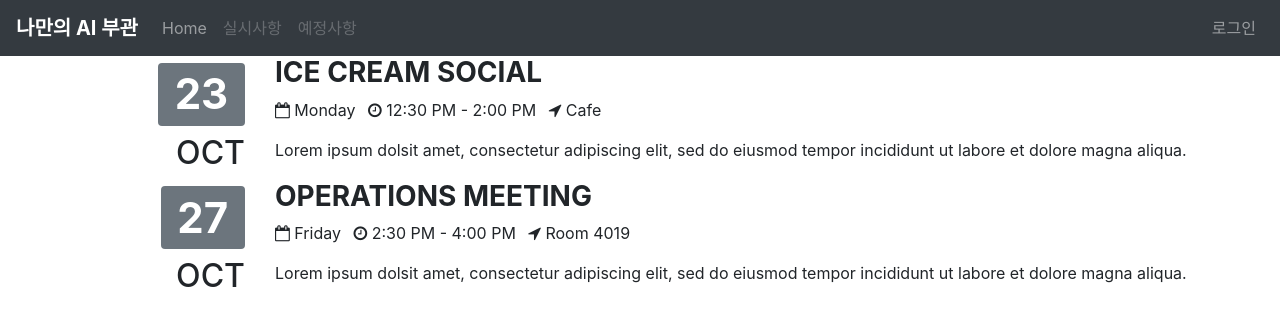
After one commit to osamhack2021/AI_PersonalAIAdjutant_Posung, a Django app: page /schedule in a window 1280 px wide. The commit adds this page. Shown: the top 326 px of the page. Run offline with Django 3.2, Linux system fonts and the light colour scheme; some libraries are stand-ins or nearby versions.

Commit message:
Flow Chart에 따른 웹 ui 수정

```diff
--- a/project/Board/Board/settings.py
+++ b/project/Board/Board/settings.py
@@ -33,6 +33,7 @@ DEBUG = True
 ALLOWED_HOSTS = [
     'localhost',
     'azure-demo-app.azurewebsites.net',
+    'azure-demo-app-2.azurewebsites.net',
 ]
 
 
--- a/project/Board/board_app/urls.py
+++ b/project/Board/board_app/urls.py
@@ -6,6 +6,7 @@ from django.conf.urls.static import static
 urlpatterns = [
     path('', views.index, name='index'),
     path('post', views.post, name='post'),
-    path('post/<int:id>', views.detail, name='detail')
+    path('post/<int:id>', views.detail, name='detail'),
+    path('schedule', views.schedule, name='schedule'),
 
 ] + static(settings.STATIC_URL, document_root=settings.STATIC_ROOT)
--- a/project/Board/board_app/views.py
+++ b/project/Board/board_app/views.py
@@ -26,3 +26,16 @@ def detail(request, id):
     except Board.DoesNotExist:
         raise Http404("Does not exist!")
     return render(request, 'detail.html', {'board': board})
+
+def schedule(request):
+    if request.method == "POST":
+        author = request.POST['author']
+        title = request.POST['title']
+        content = request.POST['content']
+        created_date = request.POST['created_date']
+        created_time = request.POST['created_time']
+        board = Board(author=author, title=title, content=content, created_date=created_date, created_time=created_time)
+        board.save()
+        return HttpResponseRedirect(reverse('index'))
+    else:
+        return render(request, 'schedule.html')
--- /dev/null
+++ b/project/Board/templates/schedule.html
@@ -0,0 +1,85 @@
+{% load static %}
+<!DOCTYPE html>
+<html lang="ko">
+<head>
+    <meta charset="UTF-8">
+    <title>게시판 - 목록</title>
+    <link rel="stylesheet" href="{% static 'bootstrap/css/bootstrap.min.css' %}">
+</head>
+<body>
+    <nav class="navbar navbar-expand-md navbar-dark bg-dark">
+        <a class="navbar-brand" href="/"><strong>나만의 AI 부관</strong></a>
+        <button class="navbar-toggler" type="button" data-toggle="collapse" data-target="#navbarsExample04" aria-controls="navbarsExample04" aria-expanded="false" aria-label="Toggle navigation">
+          <span class="navbar-toggler-icon"></span>
+        </button>
+
+        <div class="collapse navbar-collapse" id="navbarsExample04">
+          <ul class="navbar-nav mr-auto">
+            <li class="nav-item">
+              <a class="nav-link" href="/">Home <span class="sr-only">(current)</span></a>
+            </li>
+            {% if user.is_authenticated %}
+            <li class="nav-item">
+              <a class="nav-link" href="">실시사항</a>
+            </li>
+            <li class="nav-item active">
+                <a class="nav-link" href="schedule">예정사항</a>
+            </li>
+            {% else %}
+            <li class="nav-item">
+              <a class="nav-link disabled" href="">실시사항</a>
+            </li>
+            <li class="nav-item">
+                <a class="nav-link disabled" href="#">예정사항</a>
+            </li>
+            {% endif %}
+          </ul>
+        </div>
+        <ul class="navbar-nav">
+            <li class="nav-item">
+                {% if user.is_authenticated %}
+                <a class="nav-link" href="{% url 'common:logout' %}">{{ user.username }} (로그아웃)</a>
+                {% else %}
+                <a class="nav-link" href="{% url 'common:login' %}">로그인</a>
+                {% endif %}
+            </li>
+        </ul>
+      </nav>
+
+
+
+
+      <link href="//netdna.bootstrapcdn.com/font-awesome/4.0.3/css/font-awesome.css" rel="stylesheet">
+
+          <div class="container">
+              <div class="row row-striped">
+                  <div class="col-2 text-right">
+                      <h1 class="display-4"><span class="badge badge-secondary">23</span></h1>
+                      <h2>OCT</h2>
+                  </div>
+                  <div class="col-10">
+                      <h3 class="text-uppercase"><strong>Ice Cream Social</strong></h3>
+                      <ul class="list-inline">
+                          <li class="list-inline-item"><i class="fa fa-calendar-o" aria-hidden="true"></i> Monday</li>
+                          <li class="list-inline-item"><i class="fa fa-clock-o" aria-hidden="true"></i> 12:30 PM - 2:00 PM</li>
+                          <li class="list-inline-item"><i class="fa fa-location-arrow" aria-hidden="true"></i> Cafe</li>
+                      </ul>
+                      <p>Lorem ipsum dolsit amet, consectetur adipiscing elit, sed do eiusmod tempor incididunt ut labore et dolore magna aliqua.</p>
+                  </div>
+              </div>
+              <div class="row row-striped">
+                  <div class="col-2 text-right">
+                      <h1 class="display-4"><span class="badge badge-secondary">27</span></h1>
+                      <h2>OCT</h2>
+                  </div>
+                  <div class="col-10">
+                      <h3 class="text-uppercase"><strong>Operations Meeting</strong></h3>
+                      <ul class="list-inline">
+                          <li class="list-inline-item"><i class="fa fa-calendar-o" aria-hidden="true"></i> Friday</li>
+                          <li class="list-inline-item"><i class="fa fa-clock-o" aria-hidden="true"></i> 2:30 PM - 4:00 PM</li>
+                          <li class="list-inline-item"><i class="fa fa-location-arrow" aria-hidden="true"></i> Room 4019</li>
+                      </ul>
+                      <p>Lorem ipsum dolsit amet, consectetur adipiscing elit, sed do eiusmod tempor incididunt ut labore et dolore magna aliqua.</p>
+                  </div>
+              </div>
+          </div>
```
Also changed, not shown: project/Board/board_app/models.py (+7 -0 lines), project/Board/templates/list.html (+61 -10 lines), project/Board/board_app/migrations/0002_schedule.py (added), project/Board/db.sqlite3, readme.md.
